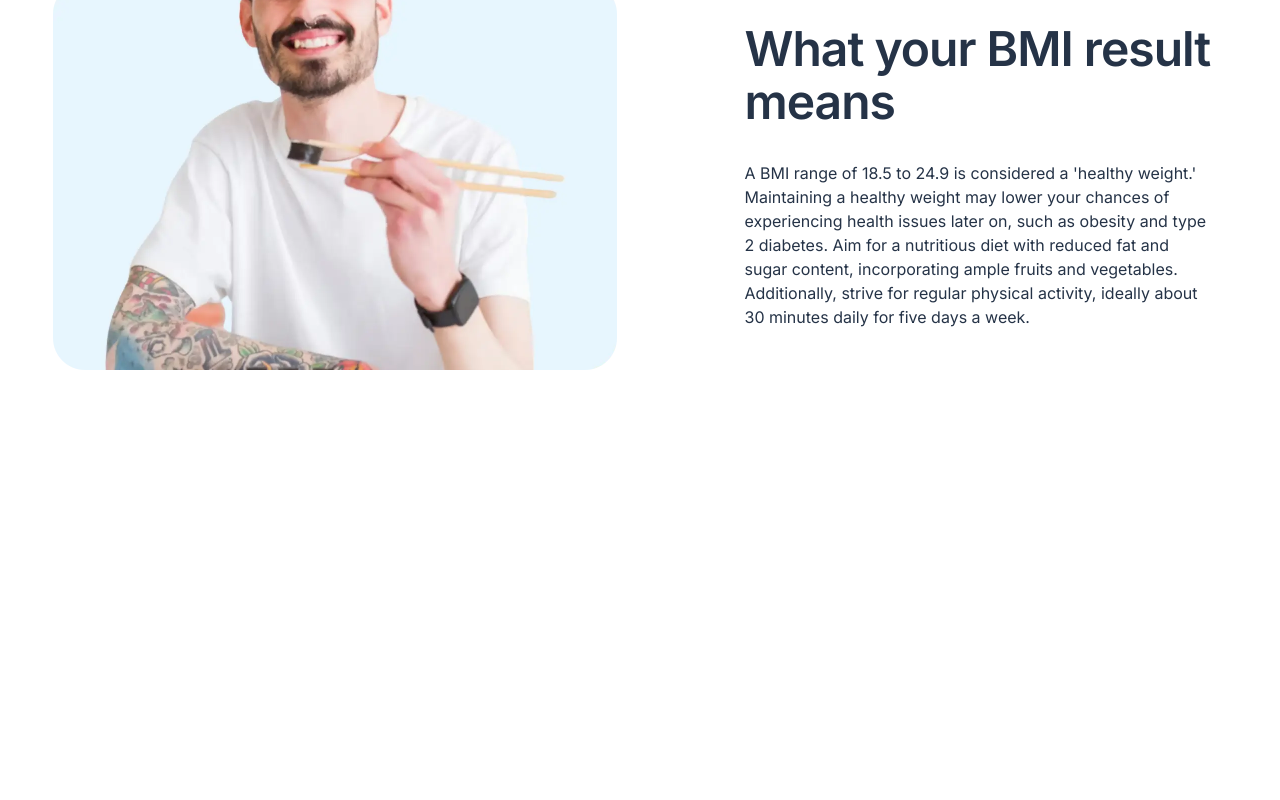
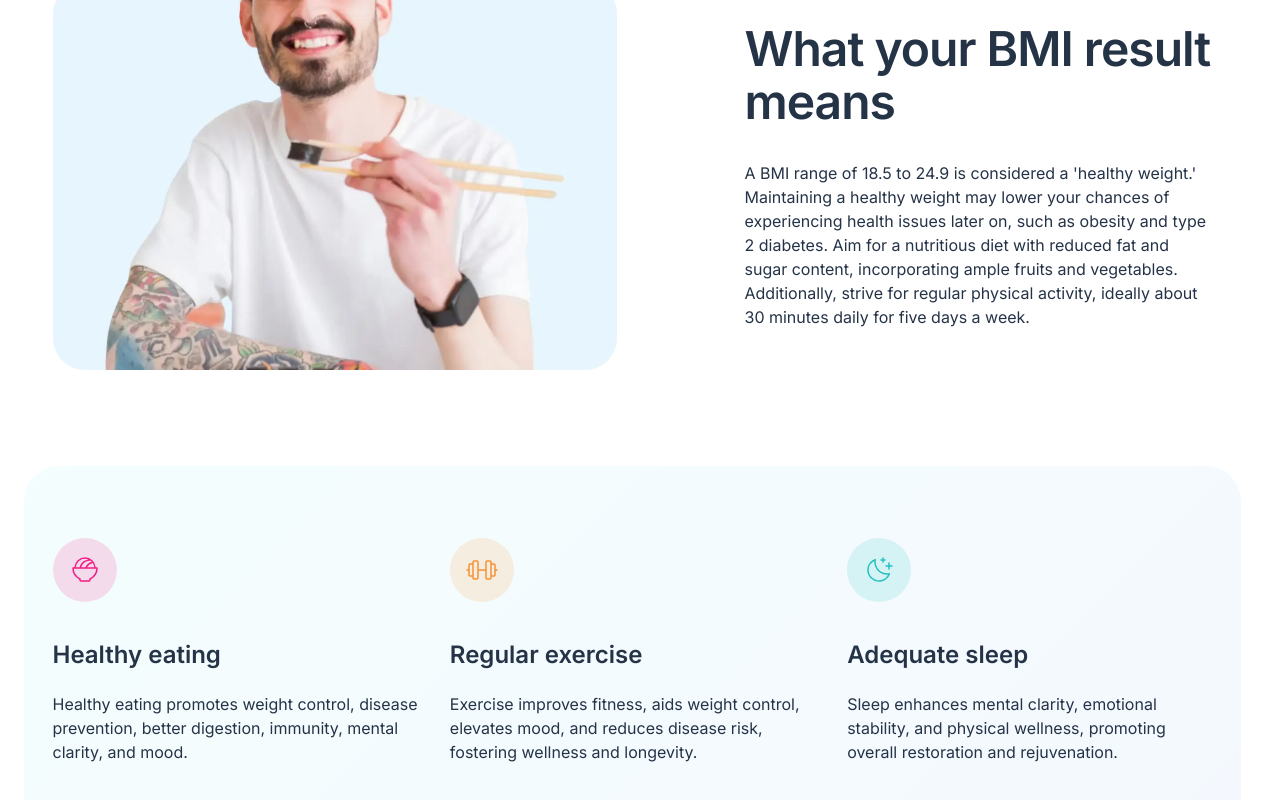
Before and after one commit to mgalvizo/bmi-calculator-source, a React (Vite) app: page / in a window 1280 px wide. Shown: the part 964-1764 px from the top of the page. Before the commit the page ends 1430 px from the top, so only its background shows below. Built offline with nearby package versions, Linux system fonts and the light colour scheme.

Commit message:
fix header and bmi meaning section paddings, add bmi tips section and styles

```diff
--- a/package.json
+++ b/package.json
@@ -11,10 +11,12 @@
   },
   "dependencies": {
     "@types/styled-components": "^5.1.26",
+    "@types/uuid": "^9.0.2",
     "react": "^18.2.0",
     "react-dom": "^18.2.0",
     "react-hook-form": "^7.45.0",
-    "styled-components": "^5.3.10"
+    "styled-components": "^5.3.10",
+    "uuid": "^9.0.0"
   },
   "devDependencies": {
     "@types/react": "^18.0.37",
--- a/src/App.tsx
+++ b/src/App.tsx
@@ -9,6 +9,7 @@ import { FormData } from './components/Form.tsx';
 import Results from './components/Results.tsx';
 import Main from './components/UI/Main.tsx';
 import BmiMeaning from './components/BmiMeaning.tsx';
+import BmiTips from './components/BmiTips.tsx';
 
 const App = () => {
     const [unit, setUnit] = useState<string>('metric');
@@ -63,6 +64,7 @@ const App = () => {
             </Header>
             <Main>
                 <BmiMeaning />
+                <BmiTips />
             </Main>
         </>
     );
--- /dev/null
+++ b/src/components/BmiTip.tsx
@@ -0,0 +1,30 @@
+import { ReactNode } from 'react';
+import StyledBmiTip from './styled/BmiTip';
+
+type BmiTip = {
+    id: string;
+    image: { src: string; alt: string };
+    title: string;
+    description: string;
+};
+
+interface BmiTipProps {
+    children?: ReactNode;
+    tip: BmiTip;
+}
+
+const BmiTip = ({ tip }: BmiTipProps) => {
+    const { image, title, description } = tip;
+
+    return (
+        <StyledBmiTip>
+            <div className="img__container">
+                <img src={image.src} alt={image.alt} />
+            </div>
+            <h3>{title}</h3>
+            <p>{description}</p>
+        </StyledBmiTip>
+    );
+};
+
+export default BmiTip;
--- /dev/null
+++ b/src/components/BmiTips.tsx
@@ -0,0 +1,58 @@
+import { v4 as uuidv4 } from 'uuid';
+import StyledBmiTips from './styled/BmiTips';
+import BmiTip from './BmiTip';
+import Meal from '../assets/icon-eating.svg';
+import Dumbbell from '../assets/icon-exercise.svg';
+import Moon from '../assets/icon-sleep.svg';
+
+const BMI_TIPS = [
+    {
+        id: uuidv4(),
+        image: {
+            src: Meal,
+            alt: 'A bowl with food',
+        },
+        title: 'Healthy eating',
+        description:
+            'Healthy eating promotes weight control, disease prevention, better digestion, immunity, mental clarity, and mood.',
+    },
+    {
+        id: uuidv4(),
+        image: {
+            src: Dumbbell,
+            alt: 'A dumbbell',
+        },
+        title: 'Regular exercise',
+        description:
+            'Exercise improves fitness, aids weight control, elevates mood, and reduces disease risk, fostering wellness and longevity.',
+    },
+    {
+        id: uuidv4(),
+        image: {
+            src: Moon,
+            alt: 'Moon and the stars',
+        },
+        title: 'Adequate sleep',
+        description:
+            'Sleep enhances mental clarity, emotional stability, and physical wellness, promoting overall restoration and rejuvenation.',
+    },
+];
+
+const BmiTips = () => {
+    const renderedTips = BMI_TIPS.map(tip => {
+        const { id } = tip;
+        return <BmiTip key={id} tip={tip} />;
+    });
+
+    return (
+        <StyledBmiTips className="component">
+            <div className="component__container">
+                <div className="component__content">
+                    <ul>{renderedTips}</ul>
+                </div>
+            </div>
+        </StyledBmiTips>
+    );
+};
+
+export default BmiTips;
--- a/src/components/styled/BmiMeaning.styled.ts
+++ b/src/components/styled/BmiMeaning.styled.ts
@@ -1,9 +1,12 @@
 import styled from 'styled-components';
 import CurvedLineLeft from '../../assets/pattern-curved-line-left.svg';
 
-const StyledBmiMeaning = styled.div`
-    padding-left: 0;
-    padding-right: 0;
+const StyledBmiMeaning = styled.section`
+    &.component {
+        padding-left: 0;
+        padding-right: 0;
+    }
+
     padding-bottom: calc(var(--web-padding-xl) * 2 + var(--web-padding-s));
 
     .cols {
@@ -70,8 +73,10 @@ const StyledBmiMeaning = styled.div`
 
     // 1232px
     @media only screen and (min-width: 77em) {
-        padding-left: var(--web-padding-l);
-        padding-right: var(--web-padding-l);
+        &.component {
+            padding-left: var(--web-padding-l);
+            padding-right: var(--web-padding-l);
+        }
 
         .component__content {
             position: relative;
--- /dev/null
+++ b/src/components/styled/BmiTip.ts
@@ -0,0 +1,51 @@
+import styled from 'styled-components';
+
+const StyledBmiTip = styled.li`
+    list-style-type: none;
+
+    .img__container {
+        margin-bottom: var(--web-margin-xl);
+    }
+
+    h3 {
+        font-size: var(--heading-m-fsz);
+        line-height: var(--heading-lht);
+        margin-bottom: var(--web-margin-l);
+    }
+
+    // 768px
+    @media only screen and (min-width: 48em) {
+        display: grid;
+        grid-template-columns: max-content;
+        grid-template-rows: auto;
+        grid-template-areas:
+            'image title'
+            'image description';
+        align-items: center;
+        column-gap: var(--web-margin-xl2);
+
+        .img__container {
+            grid-area: image;
+            margin-bottom: 0;
+        }
+
+        h3 {
+            grid-area: title;
+        }
+
+        p {
+            grid-area: description;
+        }
+    }
+
+    // 1232px
+    @media only screen and (min-width: 77em) {
+        display: block;
+
+        .img__container {
+            margin-bottom: var(--web-margin-xl2);
+        }
+    }
+`;
+
+export default StyledBmiTip;
--- /dev/null
+++ b/src/components/styled/BmiTips.ts
@@ -0,0 +1,74 @@
+import styled from 'styled-components';
+
+const StyledBmiTips = styled.section`
+    padding-bottom: 0;
+
+    &.component {
+        padding-left: 0;
+        padding-right: 0;
+    }
+
+    .component__container {
+        padding-left: var(--web-padding-l);
+        padding-right: var(--web-padding-l);
+        padding-top: calc(var(--web-padding-xl2) + var(--web-padding-m));
+        padding-bottom: calc(var(--web-padding-xl2) + var(--web-padding-m));
+        position: relative;
+
+        &::before {
+            position: absolute;
+            top: 0;
+            left: 0;
+            width: 100%;
+            height: 100%;
+            background-color: var(--light-blue);
+            background-image: var(--gradient);
+            z-index: -1;
+            opacity: 0.25;
+            content: '';
+        }
+    }
+
+    ul {
+        display: grid;
+        grid-template-rows: auto;
+        grid-template-columns: 1fr;
+        gap: var(--web-margin-xl2);
+    }
+
+    // 768px
+    @media only screen and (min-width: 48em) {
+        .component__container {
+            padding-left: var(--web-padding-xl2);
+            padding-right: var(--web-padding-xl2);
+            padding-top: calc(var(--web-padding-xl) * 2);
+            padding-bottom: calc(var(--web-padding-xl) * 2);
+        }
+    }
+
+    // 1232px
+    @media only screen and (min-width: 77em) {
+        &.component {
+            padding-left: var(--web-padding-l);
+            padding-right: var(--web-padding-l);
+        }
+
+        .component__container {
+            padding-left: var(--web-padding-l);
+            padding-right: var(--web-padding-l);
+            padding-top: calc(var(--web-padding-xl2) + var(--web-padding-xl));
+            padding-bottom: calc(var(--web-padding-xl) * 3);
+
+            &::before {
+                border-radius: var(--border-rad);
+            }
+        }
+
+        ul {
+            grid-template-columns: repeat(3, 1fr);
+            gap: var(--web-margin-xl);
+        }
+    }
+`;
+
+export default StyledBmiTips;
--- a/src/components/styled/Header.styled.ts
+++ b/src/components/styled/Header.styled.ts
@@ -71,6 +71,8 @@ const StyledHeader = styled.header`
 
         .component__container {
             position: relative;
+            padding-left: var(--web-padding-l);
+            padding-right: var(--web-padding-l);
 
             &::before {
                 position: absolute;
```
Also changed, not shown: src/components/BmiTipList.tsx (added), 1 other file (tests, documents, lock files or other folders).
